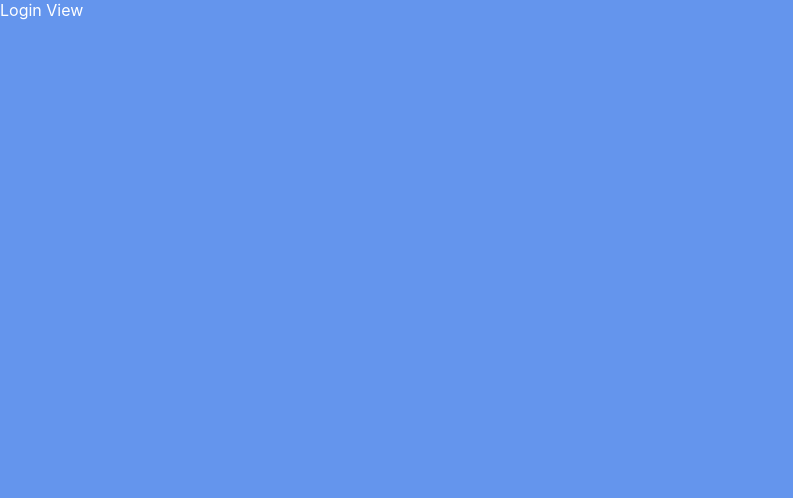
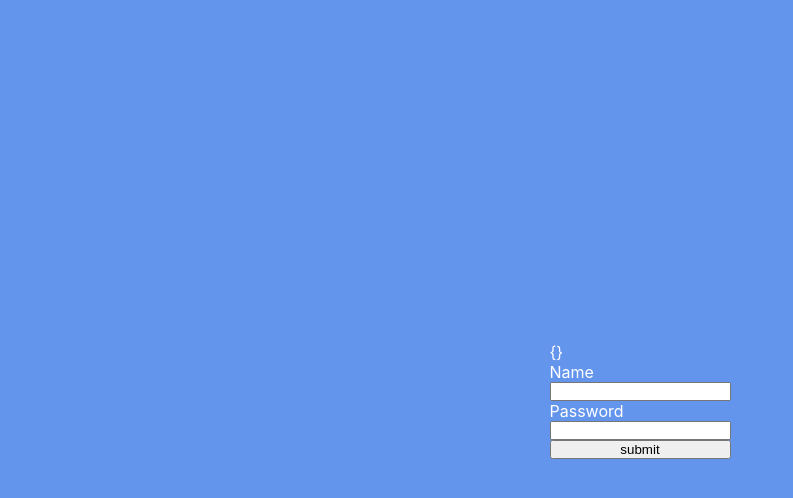
Before and after one commit to georgeiliadis91/base_dashboard, a React (Create React App) app: page /login in a window 1280 px wide. Shown: the top 498 px of the page, without its empty margins (0-793 px from the left). Built offline with nearby package versions, Linux system fonts and the light colour scheme.

Commit message:
basic login for mand form functionality hook

```diff
--- /dev/null
+++ b/src/hooks/useForm.tsx
@@ -0,0 +1,49 @@
+import { useState } from "react";
+
+
+interface IFormfields{
+    name?:string;
+    password?:string;
+}
+
+
+
+//custom hook with form values
+export function useForm(initialValues : IFormfields){
+    const [formValues, setFormValues] = useState<IFormfields>(initialValues);
+    const [formErrors, setFormErrors] = useState<IFormfields>({});
+
+    const handleChange = (e: React.ChangeEvent<HTMLInputElement>) => {
+        const {name, value} = e.target;
+        setFormValues({
+            ...formValues,
+            [name]: value
+        });
+    };
+
+    const handleSubmit = (e: React.FormEvent<HTMLFormElement>) => {
+        e.preventDefault();
+        const errors = validate(formValues);
+        setFormErrors(errors);
+    };
+
+    return {
+        formValues,
+        formErrors,
+        handleChange,
+        handleSubmit
+    }
+}
+
+
+//validates form function
+function validate(formValues: IFormfields){
+    const errors: IFormfields|null = {};
+    if(!formValues.name){
+        errors.name = 'Name is required';
+    }
+    if(!formValues.password){
+        errors.password = 'Password is required';
+    }
+    return errors;
+}
--- /dev/null
+++ b/src/views/login/Login.module.css
@@ -0,0 +1,18 @@
+.login_page_container{
+    display:flex;
+    justify-content: center;
+    align-items: center;
+    height:100%;
+    width:100%;
+}
+.login_form_container{
+
+}
+
+
+
+.form{
+    display:flex;
+    flex-direction:column;
+    justify-content: flex-start;
+}
--- a/src/views/login/Login.tsx
+++ b/src/views/login/Login.tsx
@@ -1,7 +1,30 @@
 import React from "react";
+import { useForm } from "../../hooks/useForm";
+import styles from './Login.module.css';
 
 interface Props {}
 
+const defaultValues ={
+  name:'',
+  password:''
+}
+
 export const Login = (props: Props) => {
-  return <div>Login View</div>;
+  const { formValues, formErrors, handleChange, handleSubmit} =useForm(defaultValues);
+
+
+  return (
+      <div className={styles.login_page_container}>
+        <div className={styles.login_form_container}>
+          <span>{JSON.stringify(formErrors)}</span>
+          <form className={styles.form} onSubmit={handleSubmit}>
+            <label htmlFor="name">Name</label>
+            <input name="name" type="email" onChange={handleChange} value={formValues.name}/>
+            <label htmlFor="password">Password</label>
+            <input name="password" type="password" onChange={handleChange} value={formValues.password}/>
+            <input value="submit" type="submit"/>
+          </form>
+        </div>
+      </div>
+      );
 };
```
